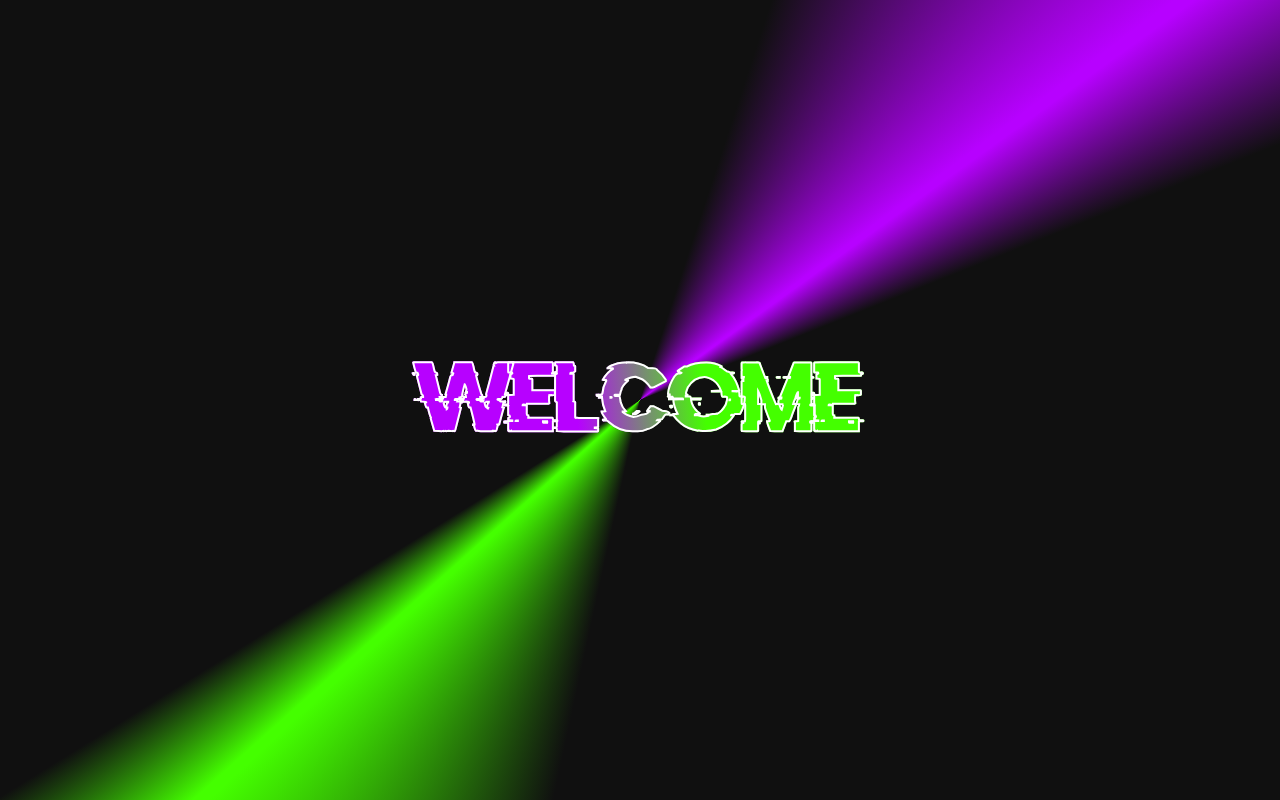
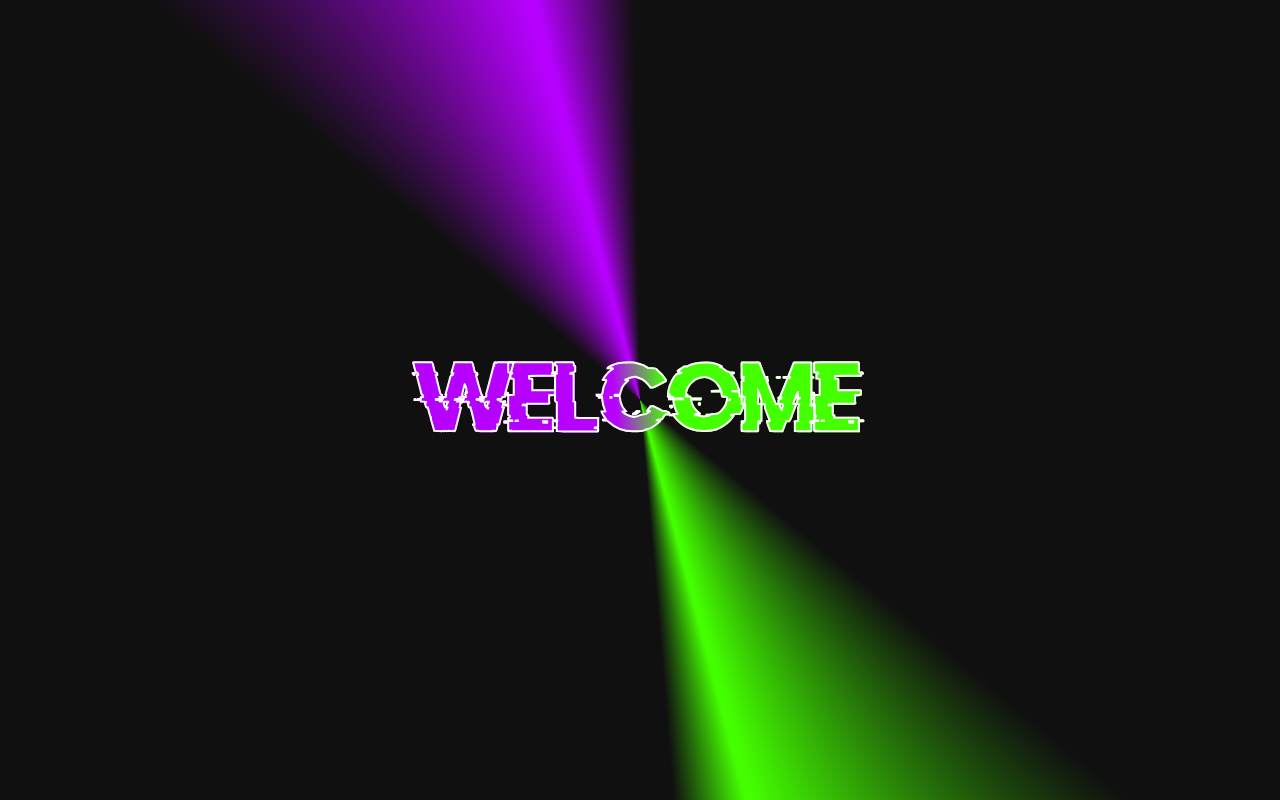
Before and after one commit to tristeceratops/tristeceratops.github.io, a React (Vite) app: page / in a window 1280 px wide. Built offline with nearby package versions, Linux system fonts and the light colour scheme.

Commit message:
welcome animation synchronized

```diff
--- a/src/App.css
+++ b/src/App.css
@@ -4,9 +4,9 @@
   --conic-ray-purple: #b701ff;
   --conic-motion-duration: 24s;
   --conic-rotation: 0deg;
-  --label-gradient-angle: 145deg;
-  --ray-green-center: 108deg;
-  --ray-purple-center: 294deg;
+  --label-gradient-angle: 180deg;
+  --ray-green-center: 45deg;
+  --ray-purple-center: 225deg;
   --ray-green-width: 1deg;
   --ray-purple-width: 1deg;
   --ray-background-separation: 35deg;
@@ -78,8 +78,8 @@
   background-image: linear-gradient(
     var(--label-gradient-angle),
     var(--conic-ray-green) 0%,
-    var(--conic-ray-green) 45%,
-    var(--conic-ray-purple) 55%,
+    var(--conic-ray-green) 48%,
+    var(--conic-ray-purple) 52%,
     var(--conic-ray-purple) 100%
   );
   background-clip: text;
```
